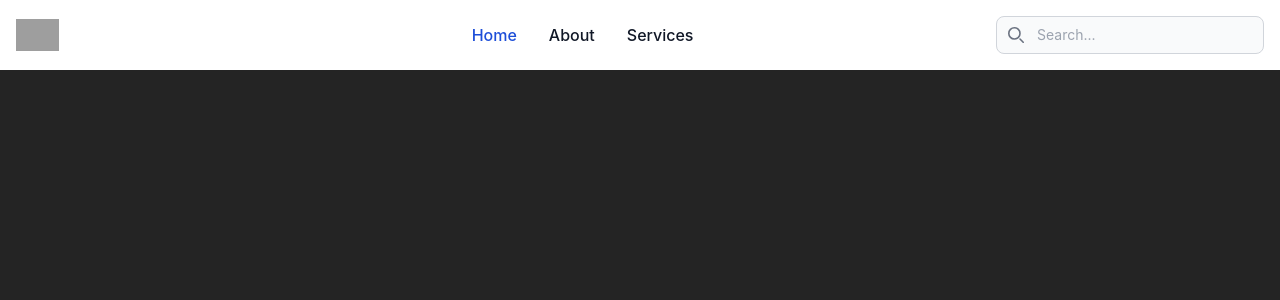
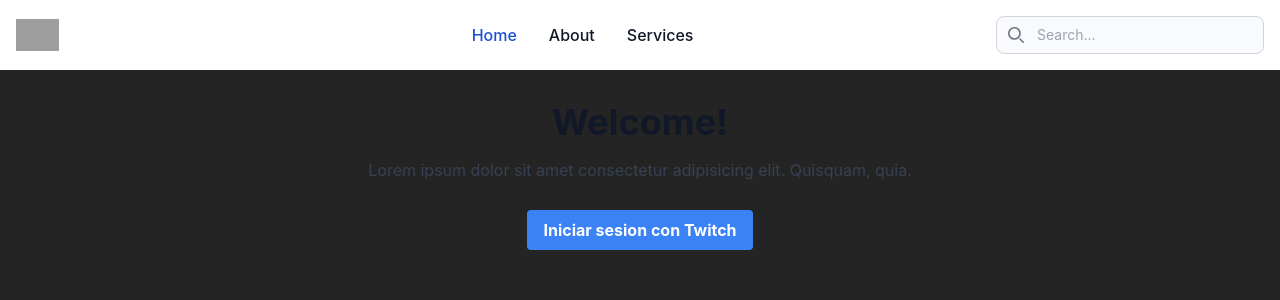
Before and after one commit to nicolasmontielf/ClipsTwitch, a React (Vite) app: page / in a window 1280 px wide. Shown: the top 300 px of the page. Built offline with nearby package versions, Linux system fonts and the light colour scheme; grey boxes are pictures that could not be loaded.

Commit message:
Initial setup of routing

```diff
--- a/package.json
+++ b/package.json
@@ -10,8 +10,12 @@
         "preview": "vite preview"
     },
     "dependencies": {
+        "localforage": "^1.10.0",
+        "match-sorter": "^6.3.1",
         "react": "^18.2.0",
         "react-dom": "^18.2.0",
+        "react-router-dom": "^6.20.1",
+        "sort-by": "^1.2.0",
         "zustand": "^4.4.7"
     },
     "devDependencies": {
--- a/src/App.tsx
+++ b/src/App.tsx
@@ -1,9 +1,19 @@
 import Navbar from './components/Navbar'
+import { ReactElement } from 'react'
 
-function App() {
+interface Props {
+    children: ReactElement
+}
+
+function App({ children }: Props) {
     return (
         <>
-            <Navbar />
+            <header>
+                <Navbar />
+            </header>
+            <main className="container mx-auto py-8">
+                { children }
+            </main>
         </>
     )
 }
--- a/src/main.tsx
+++ b/src/main.tsx
@@ -3,8 +3,13 @@
 import App from './App.tsx'
 import './index.css'
 
+import { RouterProvider } from "react-router-dom";
+import router from "./router";
+
 ReactDOM.createRoot(document.getElementById('root')!).render(
     <React.StrictMode>
-        <App />
+        <App>
+            <RouterProvider router={router} />
+        </App>
     </React.StrictMode>,
 )
--- a/src/pages/Home.tsx
+++ b/src/pages/Home.tsx
@@ -0,0 +1,20 @@
+export default function Home() {
+    return (
+        <div className="flex justify-center items-center">
+            <div className="text-center">
+                <h1 className="text-4xl font-bold text-gray-900 dark:text-gray-100">Welcome!</h1>
+
+                <div className="mt-4">
+                    <p className="text-gray-700 dark:text-gray-300">Lorem ipsum dolor sit amet consectetur adipisicing elit. Quisquam, quia.</p>
+                    <div className="mt-3">
+                        <button className="bg-blue-500 hover:bg-blue-600 text-white font-bold py-2 px-4 rounded mt-4">
+                            Iniciar sesion con Twitch
+                        </button>
+                    </div>
+                </div>
+
+
+            </div>
+        </div>
+    )
+}
--- /dev/null
+++ b/src/router/index.ts
@@ -0,0 +1,11 @@
+import { createBrowserRouter } from "react-router-dom";
+import HomePage from '../pages/Home';
+
+const router = createBrowserRouter([
+    {
+        path: "/",
+        Component: HomePage,
+    }
+]);
+
+export default router;
```
Also changed, not shown: 1 other file (tests, documents, lock files or other folders).
